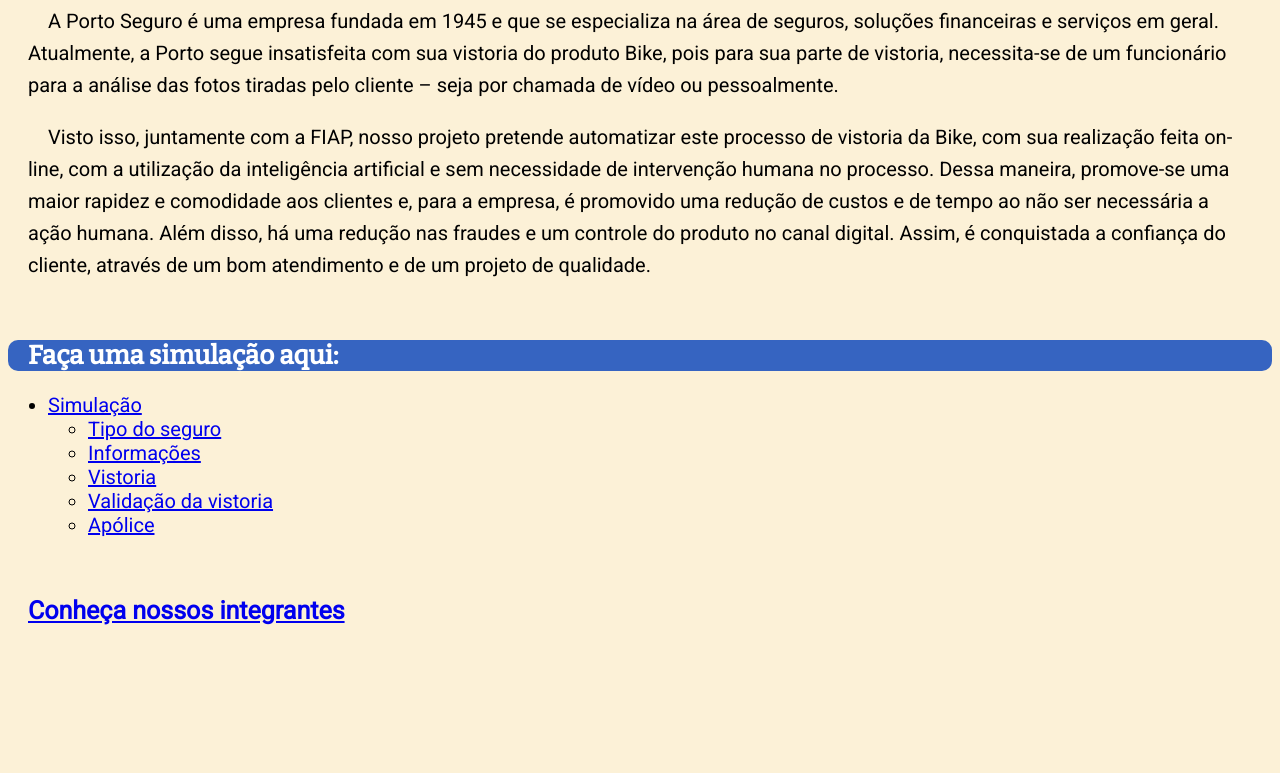
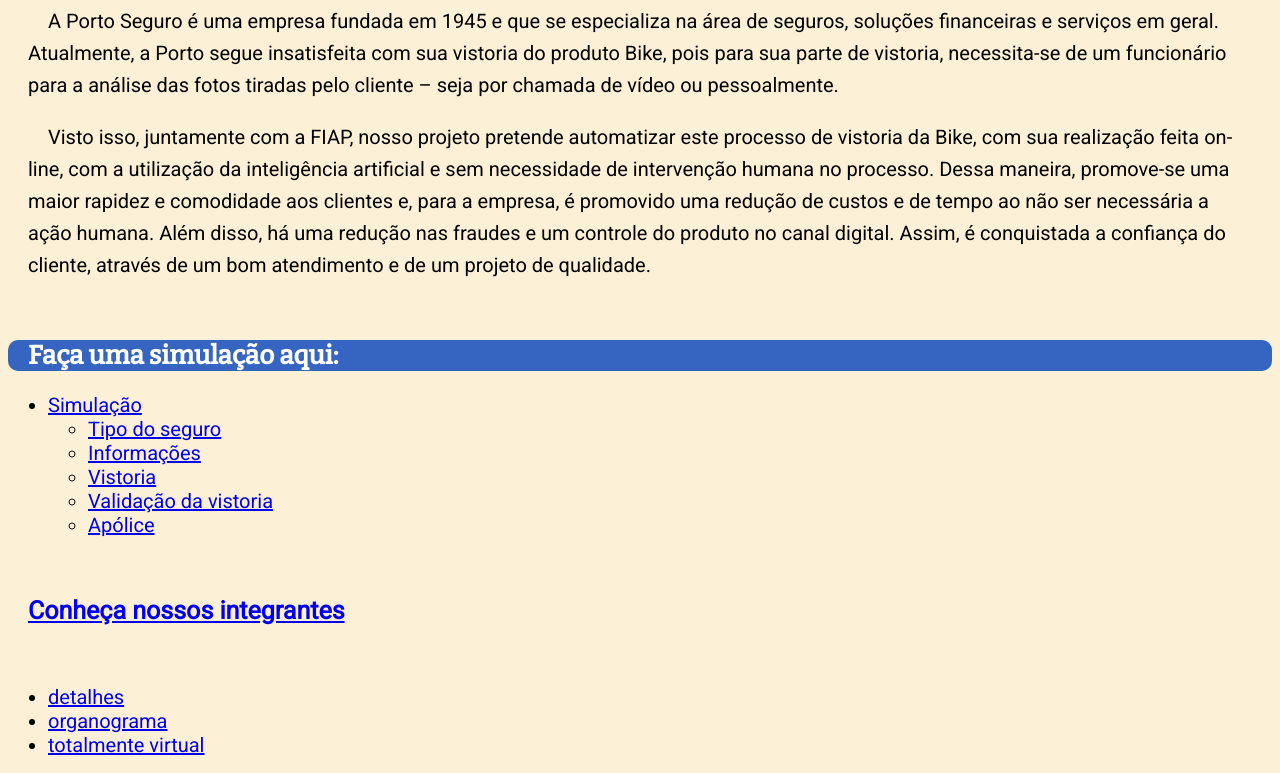
Before and after one commit to challengebike/challenge-sprint-1, a plain HTML site: page index.html in a window 1280 px wide. Shown: the part 97-870 px from the top of the page. Before the commit the page ends 800 px from the top, so only its background shows below. Drawn offline with nearby package versions, Linux system fonts and the light colour scheme.

Commit message:
links temporários que depois vão para o menu

```diff
--- a/index.html
+++ b/index.html
@@ -26,5 +26,12 @@
         </ul>
         <br>
         <h3><a href="pags/integrantes.html">Conheça nossos integrantes</a></h3>
+
+        <br>
+        <ul>
+            <li><a href="pags/detalhes.html">detalhes</a></li>
+            <li><a href="pags/organograma.html">organograma</a></li>
+            <li><a href="pags/totalmentevirtual.html">totalmente virtual</a></li>
+        </ul>
     </body>
 </html>
```
